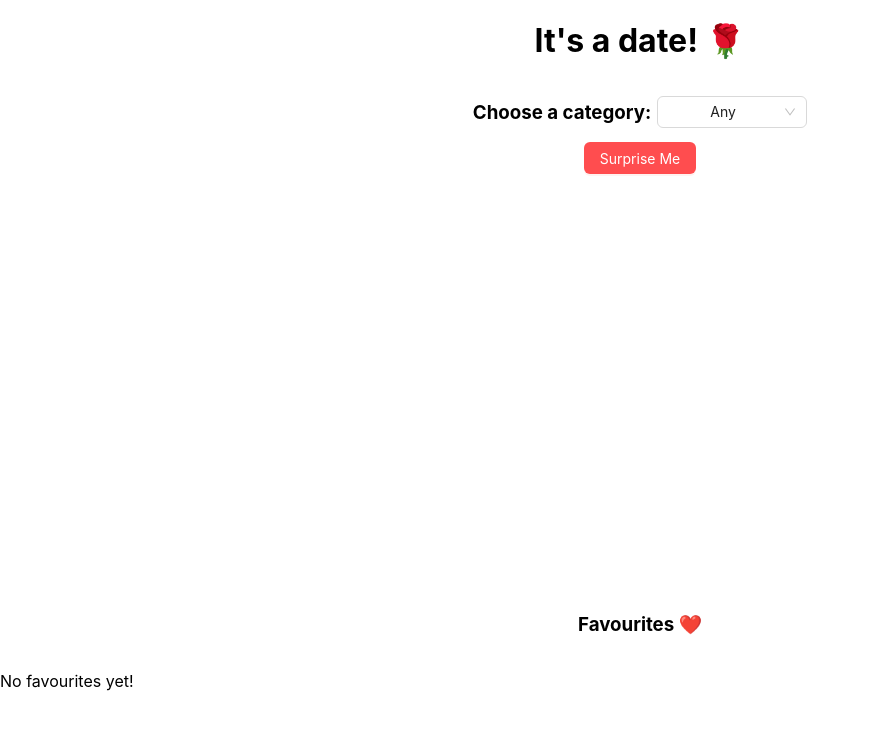
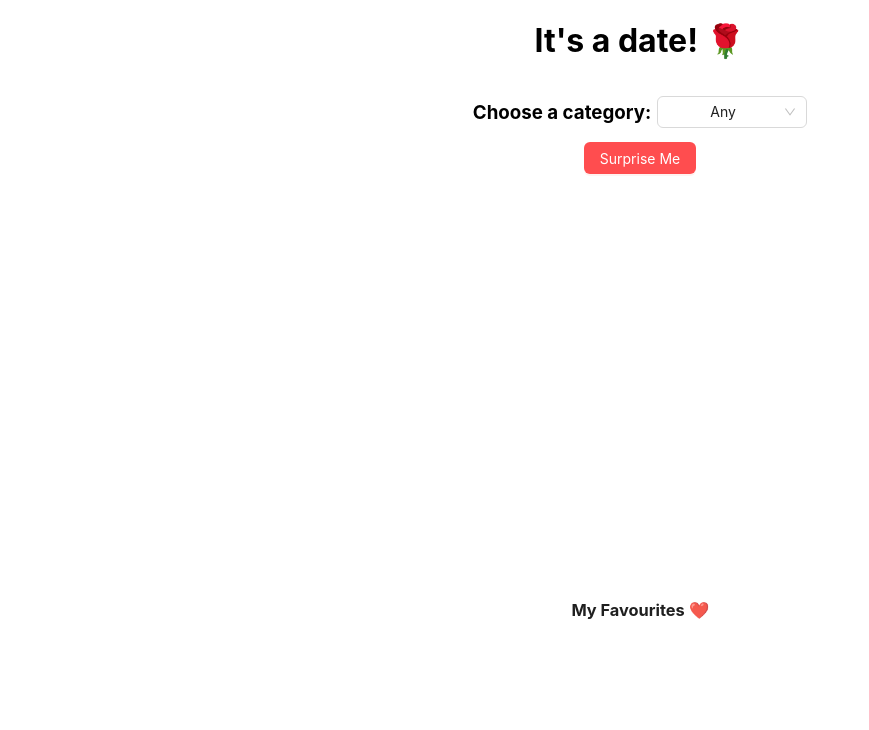
Before and after one commit to laurapham1/its-a-date, a React (Create React App) app: page / in a window 1280 px wide. Shown: the top 730 px of the page, without its empty margins (0-869 px from the left). Built offline with nearby package versions, Linux system fonts and the light colour scheme.

Commit message:
update favourites section to antd drawer

```diff
--- a/src/App.css
+++ b/src/App.css
@@ -49,7 +49,7 @@ body {
   border-radius: 12px;
   padding: 30px;
   background-color: #fff;
-  height: 200px;
+  height: 150px;
   width: 200px;
   min-width: 200px;
   margin: 20px auto;
--- a/src/App.js
+++ b/src/App.js
@@ -1,6 +1,6 @@
 import { useState, useEffect } from "react";
 import dateIdeas from "./dateIdeas.json";
-import { Button, Select, Spin } from "antd";
+import { Button, Select, Spin, Drawer } from "antd";
 import "./App.css";
 import DateCard from "./components/DateCard";
 const dateCategories = [
@@ -30,6 +30,7 @@ function App() {
   const [loading, setLoading] = useState(false);
   const [category, setCategory] = useState("");
   const [favourites, setFavourites] = useState([]);
+  const [openFavourites, setOpenFavourites] = useState(false);
 
   useEffect(() => {
     const storedFavourites = loadFavourites();
@@ -93,8 +94,15 @@ function App() {
         Surprise Me
       </Button>
       <div className="content-section">{content()}</div>
+      <Button type="text" onClick={() => setOpenFavourites(!openFavourites)}><h3>My Favourites ❤️</h3></Button>
+
+      <Drawer
+        title="My Favourites ❤️"
+        placement={"bottom"}
+        onClose={() => setOpenFavourites(false)}
+        open={openFavourites}
+      >
         <div className="favourites-section">
-        <h3>Favourites ❤️</h3>
           <div className="date-cards">
             {favourites.length > 0 ? (
               favourites.map((fav) => (
@@ -109,6 +117,7 @@ function App() {
             )}
           </div>
         </div>
+      </Drawer>
     </div>
   );
 }
```
Lines whose indentation alone changed are shown as unchanged.
